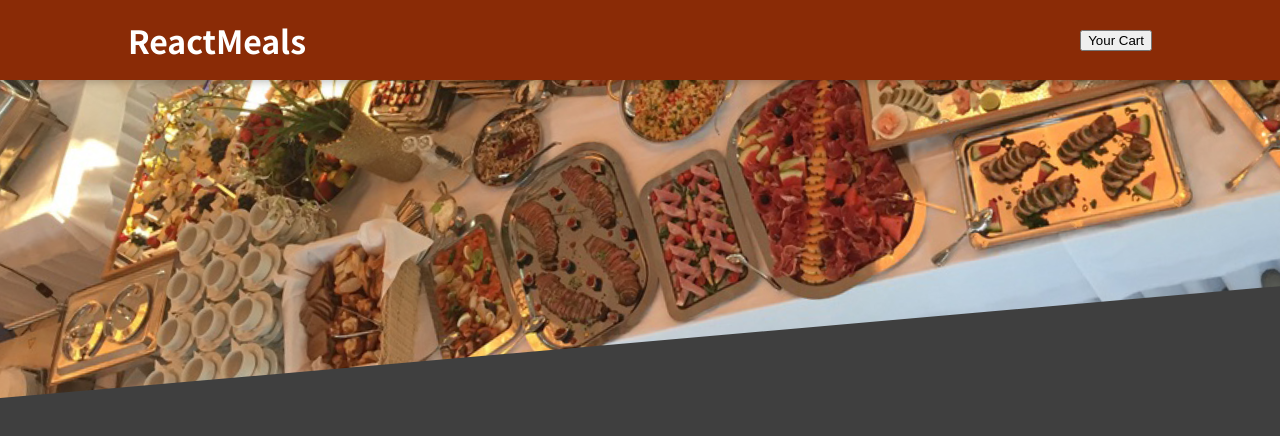
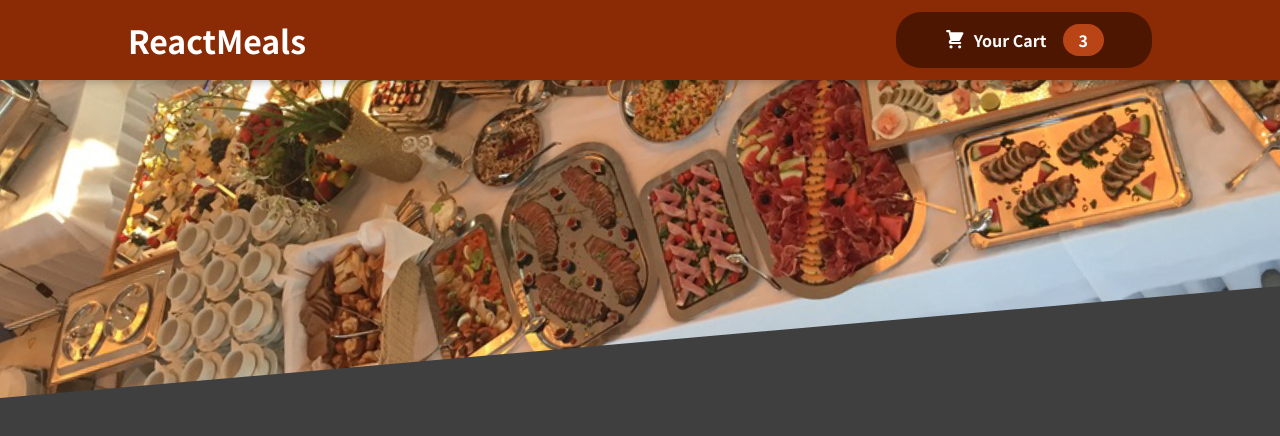
Before and after one commit to CVOvidiu/Food-Order-App, a React (Create React App) app: page / in a window 1280 px wide. Shown: the top 436 px of the page. Built offline with nearby package versions, Linux system fonts and the light colour scheme.

Commit message:
Cart button component

```diff
--- a/src/components/Layout/Header.js
+++ b/src/components/Layout/Header.js
@@ -1,5 +1,6 @@
 import { Fragment } from "react";
 
+import HeaderCartButton from "./HeaderCartButton";
 import mealsImg from "../assets/meals.jpg";
 import classes from "./Header.module.css";
 
@@ -8,7 +9,7 @@
     <Fragment>
       <header className={classes.header}>
         <h1>ReactMeals</h1>
-        <button>Your Cart</button>
+        <HeaderCartButton />
       </header>
       <div className={classes["main-image"]}>
         <img src={mealsImg} alt="A table full of food." />
--- /dev/null
+++ b/src/components/Layout/HeaderCartButton.js
@@ -0,0 +1,16 @@
+import classes from "./HeaderCartButton.module.css";
+import CartIcon from "../assets/CartIcon";
+
+const HeaderCartButton = () => {
+  return (
+    <button className={classes.button}>
+      <span className={classes.icon}>
+        <CartIcon />
+      </span>
+      <span>Your Cart</span>
+      <span className={classes.badge}>3</span>
+    </button>
+  );
+};
+
+export default HeaderCartButton;
--- /dev/null
+++ b/src/components/Layout/HeaderCartButton.module.css
@@ -0,0 +1,59 @@
+.button {
+  cursor: pointer;
+  font: inherit;
+  border: none;
+  background-color: #4d1601;
+  color: white;
+  padding: 0.75rem 3rem;
+  display: flex;
+  justify-content: space-around;
+  align-items: center;
+  border-radius: 25px;
+  font-weight: bold;
+}
+
+.button:hover,
+.button:active {
+  background-color: #2c0d00;
+}
+
+.icon {
+  width: 1.35rem;
+  height: 1.35rem;
+  margin-right: 0.5rem;
+}
+
+.badge {
+  background-color: #b94517;
+  padding: 0.25rem 1rem;
+  border-radius: 25px;
+  margin-left: 1rem;
+  font-weight: bold;
+}
+
+.button:hover .badge,
+.button:active .badge {
+  background-color: #92320c;
+}
+
+.bump {
+  animation: bump 300ms ease-out;
+}
+
+@keyframes bump {
+  0% {
+    transform: scale(1);
+  }
+  10% {
+    transform: scale(0.9);
+  }
+  30% {
+    transform: scale(1.1);
+  }
+  50% {
+    transform: scale(1.15);
+  }
+  100% {
+    transform: scale(1);
+  }
+}
--- /dev/null
+++ b/src/components/assets/CartIcon.js
@@ -0,0 +1,13 @@
+const CartIcon = () => {
+  return (
+    <svg
+      xmlns="http://www.w3.org/2000/svg"
+      viewBox="0 0 20 20"
+      fill="currentColor"
+    >
+      <path d="M3 1a1 1 0 000 2h1.22l.305 1.222a.997.997 0 00.01.042l1.358 5.43-.893.892C3.74 11.846 4.632 14 6.414 14H15a1 1 0 000-2H6.414l1-1H14a1 1 0 00.894-.553l3-6A1 1 0 0017 3H6.28l-.31-1.243A1 1 0 005 1H3zM16 16.5a1.5 1.5 0 11-3 0 1.5 1.5 0 013 0zM6.5 18a1.5 1.5 0 100-3 1.5 1.5 0 000 3z" />
+    </svg>
+  );
+};
+
+export default CartIcon;
```
